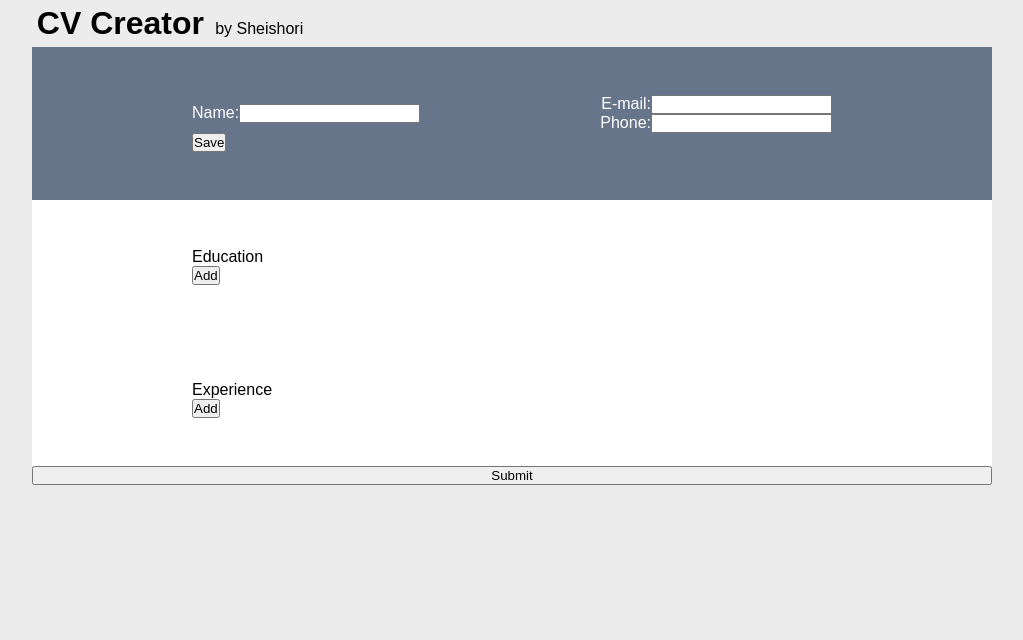
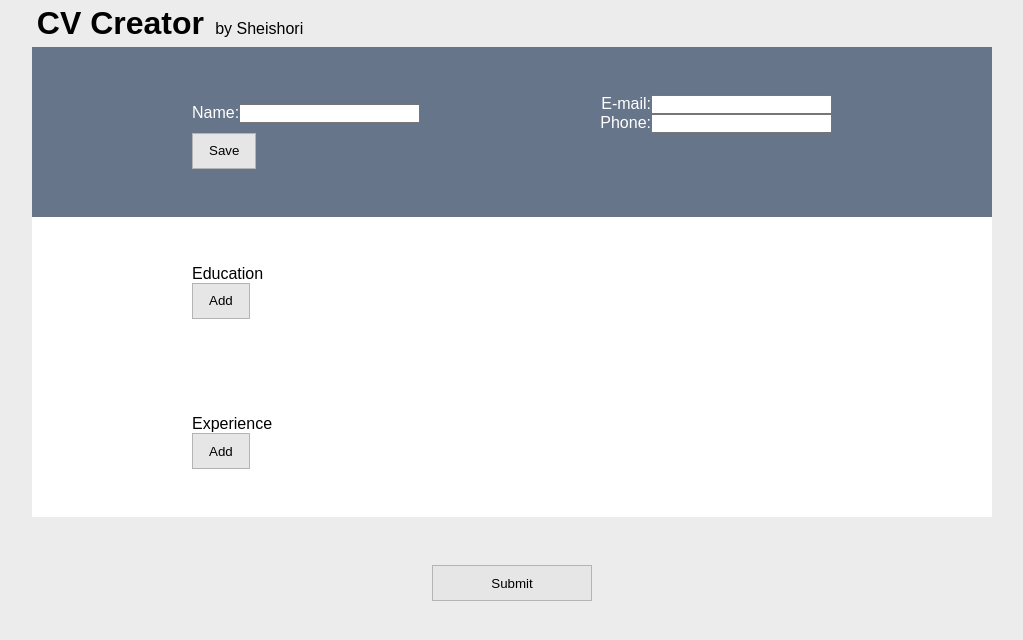
Before and after one commit to Sheishori/cv-creator, a React (Create React App) app: page / in a window 1280 px wide. Shown: the top 640 px of the page, without its empty margins (128-1151 px from the left). Built offline with nearby package versions, Linux system fonts and the light colour scheme.

Commit message:
Style buttons

```diff
--- a/src/styles/App.css
+++ b/src/styles/App.css
@@ -41,3 +41,16 @@ header a {
 header a:hover {
 	text-decoration: underline;
 }
+
+.App button {
+	padding: 0.6rem 1rem;
+	background-color: rgb(230, 230, 230);
+	border: 0.1rem solid rgb(180, 180, 180);
+	border-radius: 0;
+}
+
+.App > button {
+	margin: 3rem;
+	width: 10rem;
+	align-self: center;
+}
```
